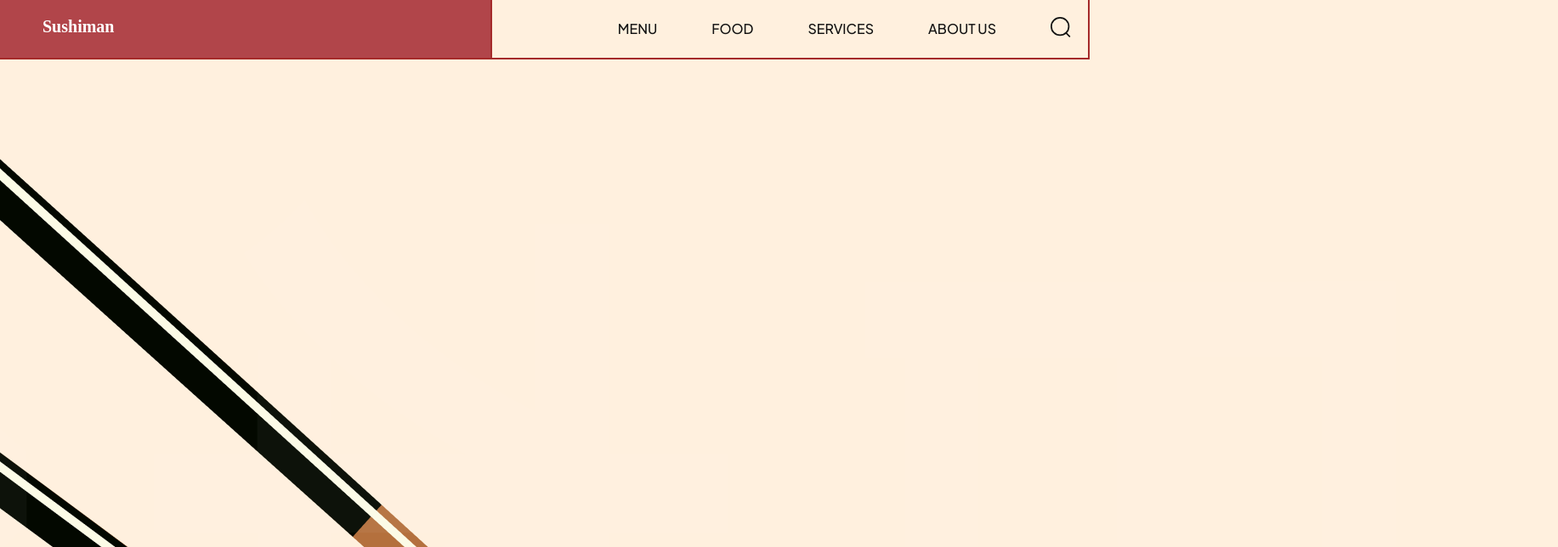
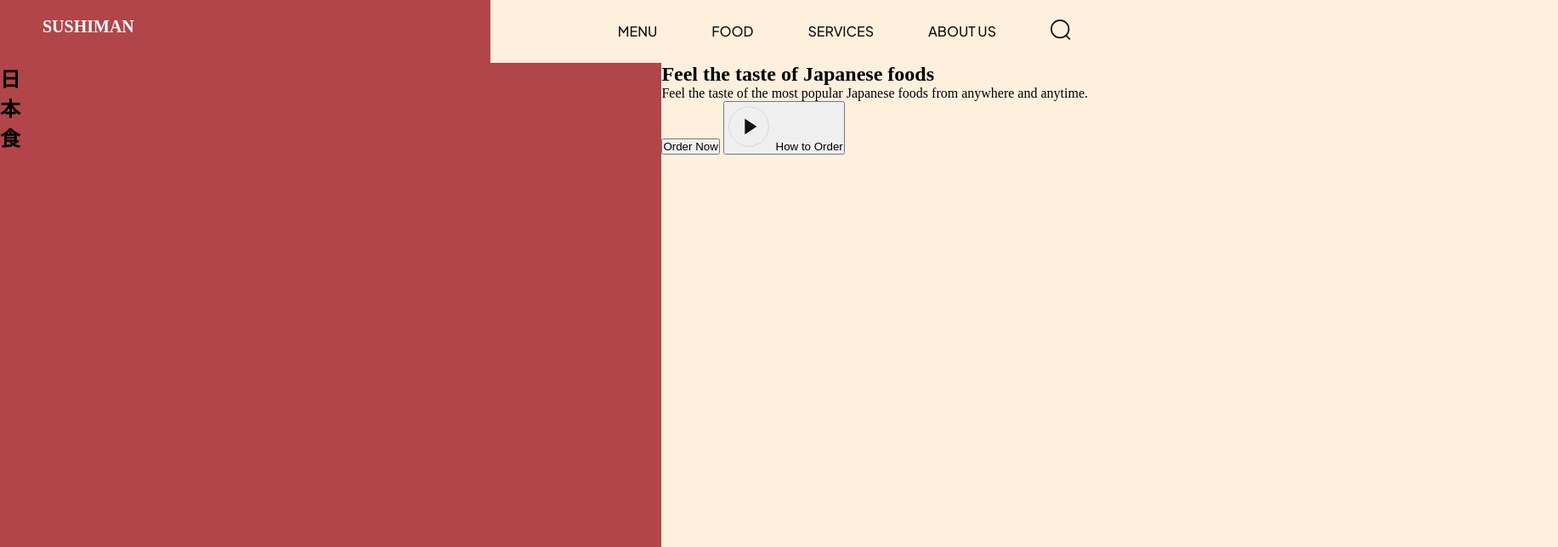
Before and after one commit to Iam-Donat/Projects-Repo, a website built with Vite: page index.html in a window 1280 px wide. Shown: the top 644 px of the page at 85% size, 1833 px wide, since content can reach past the window. Built offline with nearby package versions, Linux system fonts and the light colour scheme.

Commit message:
some changes

```diff
--- a/css/components/header.css
+++ b/css/components/header.css
@@ -2,7 +2,8 @@
   display: flex;
   overflow: hidden;
 
-  outline: 2px solid brown;
+  /* outline: 2px solid brown; */
+  height: 74px;
 }
 
 .header__logo {
@@ -12,7 +13,7 @@
   position: relative;
   padding: 20px;
 
-  outline: 2px solid brown;
+  /* outline: 2px solid brown; */
 }
 
 .header__logo-overlay {
@@ -31,6 +32,7 @@
   z-index: 99;
 
   font-size: 20px;
+  text-transform: uppercase;
 }
 
 .header__menu,
--- a/css/components/hero.css
+++ b/css/components/hero.css
@@ -0,0 +1,29 @@
+.hero {
+  display: flex;
+  min-height: calc(100vh - 74px);
+  overflow: hidden;
+}
+
+.hero-image {
+  flex: 1;
+  display: flex;
+  flex-direction: column;
+
+  position: relative;
+  z-index: 5;
+}
+
+.hero-image img {
+  width: 120%;
+  height: 100%;
+  object-fit: contain;
+}
+
+.hero-image__overlay {
+  position: absolute;
+  inset: 0;
+  width: 100%;
+
+  background-color: var(--primary-color);
+  z-index: -1;
+}
--- a/index.html
+++ b/index.html
@@ -45,7 +45,7 @@
 
   <section class="hero">
     <div class="hero-image">
-      <img src="./assets/sushi-1.png" alt="sushi" />
+      <!-- <img src="./assets/sushi-1.png" alt="sushi" /> -->
       <h2>
         日 <br />
         本 <br />
@@ -56,6 +56,23 @@
 
       </div>
     </div>
+
+    <div class="hero-content">
+      <div class="hero-content-info">
+        <h1>Feel the taste of Japanese foods</h1>
+        <p>
+          Feel the taste of the most popular Japanese foods from anywhere and
+          anytime.
+        </p>
+
+        <div class="hero-content__buttons">
+          <button class="hero-content__order-button">Order Now</button>
+          <button class="hero-content__play-button">
+            <img src="assets/play-circle.svg" alt="play-circle" />
+            How to Order
+          </button>
+        </div>
+      </div>
   </section>
 
   <script src="/js/script.js"></script>
```
